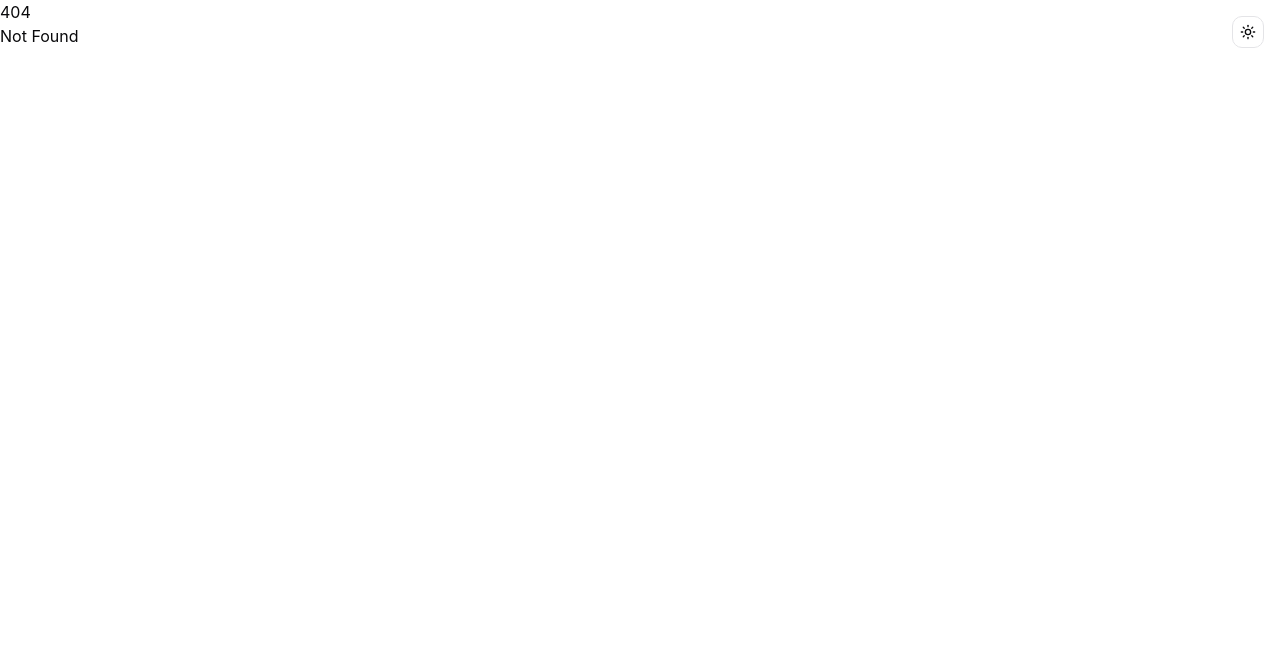
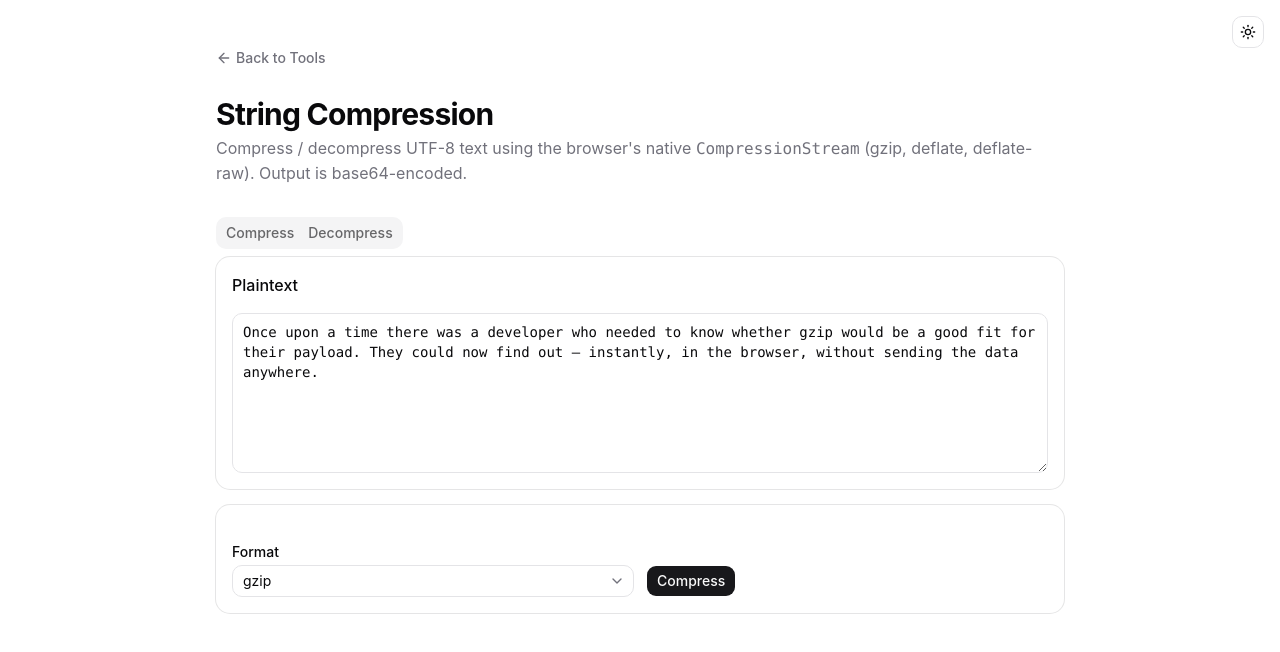
Before and after one commit to orykr/tool.ory.kr, a SvelteKit app in the folder frontend/: page /compress in a window 1280 px wide. Before the commit this address had no page. Shown: the top 652 px of the page. Built offline with nearby package versions, Linux system fonts and the light colour scheme.

Commit message:
feat(compress): add gzip/deflate string compression via CompressionStream

```diff
--- a/frontend/src/routes/+page.svelte
+++ b/frontend/src/routes/+page.svelte
@@ -886,6 +886,11 @@
 			href: "/filesize",
 			title: "File Size Converter",
 			description: "Parse human file sizes and break bytes into KiB/KB units."
+		},
+		{
+			href: "/compress",
+			title: "String Compression",
+			description: "Compress / decompress text with gzip, deflate, or deflate-raw."
 		}
 	];
 </script>
--- /dev/null
+++ b/frontend/src/routes/compress/+page.svelte
@@ -0,0 +1,228 @@
+<script lang="ts">
+	import * as Card from "$lib/components/ui/card/index.js";
+	import * as Tabs from "$lib/components/ui/tabs/index.js";
+	import * as Select from "$lib/components/ui/select/index.js";
+	import { Button } from "$lib/components/ui/button/index.js";
+	import { Label } from "$lib/components/ui/label/index.js";
+	import { Textarea } from "$lib/components/ui/textarea/index.js";
+	import ArrowLeft from "@lucide/svelte/icons/arrow-left";
+	import Copy from "@lucide/svelte/icons/copy";
+	import Check from "@lucide/svelte/icons/check";
+
+	type Format = "gzip" | "deflate" | "deflate-raw";
+
+	const formatLabels: Record<Format, string> = {
+		gzip: "gzip",
+		deflate: "deflate (zlib)",
+		"deflate-raw": "deflate-raw (no header)"
+	};
+
+	let mode = $state<"compress" | "decompress">("compress");
+	let format = $state<Format>("gzip");
+
+	let plaintext = $state(
+		"Once upon a time there was a developer who needed to know whether gzip would be a good fit for their payload. They could now find out — instantly, in the browser, without sending the data anywhere."
+	);
+	let cipherInput = $state("");
+
+	let busy = $state(false);
+	let errorMsg = $state<string | null>(null);
+	let result = $state<{ text: string; bytes: number; original: number } | null>(null);
+	let runSeq = 0;
+
+	function bytesToBase64(bytes: Uint8Array): string {
+		let binary = "";
+		const chunk = 0x8000;
+		for (let i = 0; i < bytes.length; i += chunk) {
+			binary += String.fromCharCode(...bytes.subarray(i, Math.min(i + chunk, bytes.length)));
+		}
+		return btoa(binary);
+	}
+
+	function base64ToBytes(input: string): Uint8Array {
+		const cleaned = input.replace(/\s+/g, "");
+		if (!/^[A-Za-z0-9+/=]*$/.test(cleaned)) throw new Error("Input is not valid base64.");
+		const binary = atob(cleaned);
+		const bytes = new Uint8Array(binary.length);
+		for (let i = 0; i < binary.length; i++) bytes[i] = binary.charCodeAt(i);
+		return bytes;
+	}
+
+	async function streamThrough(
+		bytes: Uint8Array,
+		stream: ReadableWritablePair<Uint8Array, Uint8Array>
+	): Promise<Uint8Array> {
+		const blob = new Blob([bytes as unknown as BlobPart]);
+		const piped = blob.stream().pipeThrough(stream as unknown as ReadableWritablePair);
+		const buf = await new Response(piped).arrayBuffer();
+		return new Uint8Array(buf);
+	}
+
+	async function runCompress() {
+		runSeq++;
+		const seq = runSeq;
+		busy = true;
+		errorMsg = null;
+		try {
+			const original = new TextEncoder().encode(plaintext);
+			const out = await streamThrough(original, new CompressionStream(format));
+			if (seq !== runSeq) return;
+			result = { text: bytesToBase64(out), bytes: out.length, original: original.length };
+		} catch (e) {
+			if (seq !== runSeq) return;
+			result = null;
+			errorMsg = (e as Error).message;
+		} finally {
+			if (seq === runSeq) busy = false;
+		}
+	}
+
+	async function runDecompress() {
+		runSeq++;
+		const seq = runSeq;
+		busy = true;
+		errorMsg = null;
+		try {
+			const cipher = base64ToBytes(cipherInput);
+			let out: Uint8Array;
+			try {
+				out = await streamThrough(cipher, new DecompressionStream(format));
+			} catch {
+				throw new Error(`Could not decompress as ${formatLabels[format]} (wrong format or corrupt input).`);
+			}
+			if (seq !== runSeq) return;
+			let text: string;
+			try {
+				text = new TextDecoder("utf-8", { fatal: true }).decode(out);
+			} catch {
+				throw new Error("Decompressed bytes are not valid UTF-8 text.");
+			}
+			result = { text, bytes: out.length, original: cipher.length };
+		} catch (e) {
+			if (seq !== runSeq) return;
+			result = null;
+			errorMsg = (e as Error).message;
+		} finally {
+			if (seq === runSeq) busy = false;
+		}
+	}
+
+	function onTabChange(v: string) {
+		mode = v as "compress" | "decompress";
+		result = null;
+		errorMsg = null;
+	}
+
+	function formatSize(n: number): string {
+		if (n < 1024) return `${n} B`;
+		if (n < 1024 * 1024) return `${(n / 1024).toFixed(1)} KiB`;
+		return `${(n / (1024 * 1024)).toFixed(2)} MiB`;
+	}
+
+	let copied = $state(false);
+	async function copy() {
+		if (!result?.text) return;
+		await navigator.clipboard.writeText(result.text);
+		copied = true;
+		setTimeout(() => (copied = false), 1500);
+	}
+</script>
+
+<main class="container mx-auto max-w-4xl px-6 py-12">
+	<nav class="mb-6">
+		<a
+			href="/"
+			class="text-muted-foreground hover:text-foreground inline-flex items-center gap-1 text-sm font-medium transition-colors"
+		>
+			<ArrowLeft class="h-4 w-4" />
+			Back to Tools
+		</a>
+	</nav>
+
+	<header class="mb-8">
+		<h1 class="text-3xl font-bold tracking-tight">String Compression</h1>
+		<p class="text-muted-foreground mt-1">
+			Compress / decompress UTF-8 text using the browser's native <code>CompressionStream</code> (gzip, deflate, deflate-raw). Output is base64-encoded.
+		</p>
+	</header>
+
+	<Tabs.Root value={mode} onValueChange={onTabChange}>
+		<Tabs.List>
+			<Tabs.Trigger value="compress">Compress</Tabs.Trigger>
+			<Tabs.Trigger value="decompress">Decompress</Tabs.Trigger>
+		</Tabs.List>
+
+		<Tabs.Content value="compress">
+			<Card.Root class="mb-4">
+				<Card.Header><Card.Title class="text-base">Plaintext</Card.Title></Card.Header>
+				<Card.Content>
+					<Textarea bind:value={plaintext} class="min-h-40 font-mono text-sm" />
+				</Card.Content>
+			</Card.Root>
+		</Tabs.Content>
+
+		<Tabs.Content value="decompress">
+			<Card.Root class="mb-4">
+				<Card.Header><Card.Title class="text-base">Compressed (base64)</Card.Title></Card.Header>
+				<Card.Content>
+					<Textarea bind:value={cipherInput} class="min-h-40 font-mono text-xs" />
+				</Card.Content>
+			</Card.Root>
+		</Tabs.Content>
+	</Tabs.Root>
+
+	<Card.Root class="mb-4">
+		<Card.Content class="grid gap-3 pt-6 sm:grid-cols-2">
+			<div class="space-y-1.5">
+				<Label for="fmt">Format</Label>
+				<Select.Root type="single" bind:value={format as never}>
+					<Select.Trigger id="fmt" class="w-full">{formatLabels[format]}</Select.Trigger>
+					<Select.Content>
+						<Select.Item value="gzip">gzip</Select.Item>
+						<Select.Item value="deflate">deflate (zlib)</Select.Item>
+						<Select.Item value="deflate-raw">deflate-raw (no header)</Select.Item>
+					</Select.Content>
+				</Select.Root>
+			</div>
+			<div class="flex items-end">
+				{#if mode === "compress"}
+					<Button onclick={runCompress} disabled={busy || !plaintext}>Compress</Button>
+				{:else}
+					<Button onclick={runDecompress} disabled={busy || !cipherInput.trim()}>Decompress</Button>
+				{/if}
+			</div>
+		</Card.Content>
+	</Card.Root>
+
+	{#if errorMsg}
+		<div class="text-destructive border-destructive/50 bg-destructive/10 mb-4 rounded-md border p-3 text-sm">
+			{errorMsg}
+		</div>
+	{/if}
+
+	{#if result}
+		<Card.Root>
+			<Card.Header class="flex flex-row items-center justify-between">
+				<div>
+					<Card.Title class="text-base">{mode === "compress" ? "Compressed (base64)" : "Plaintext"}</Card.Title>
+					<Card.Description>
+						{#if mode === "compress"}
+							{formatSize(result.original)} → {formatSize(result.bytes)} (ratio
+							{(result.bytes / Math.max(1, result.original)).toFixed(3)},
+							saved {(100 - (result.bytes / Math.max(1, result.original)) * 100).toFixed(1)}%)
+						{:else}
+							{formatSize(result.original)} → {formatSize(result.bytes)}
+							(expansion ×{(result.bytes / Math.max(1, result.original)).toFixed(2)})
+						{/if}
+					</Card.Description>
+				</div>
+				<Button variant="ghost" size="sm" onclick={copy}>
+					{#if copied}<Check />Copied{:else}<Copy />Copy{/if}
+				</Button>
+			</Card.Header>
+			<Card.Content>
+				<Textarea value={result.text} readonly class="min-h-40 font-mono text-xs" />
+			</Card.Content>
+		</Card.Root>
+	{/if}
+</main>
```
